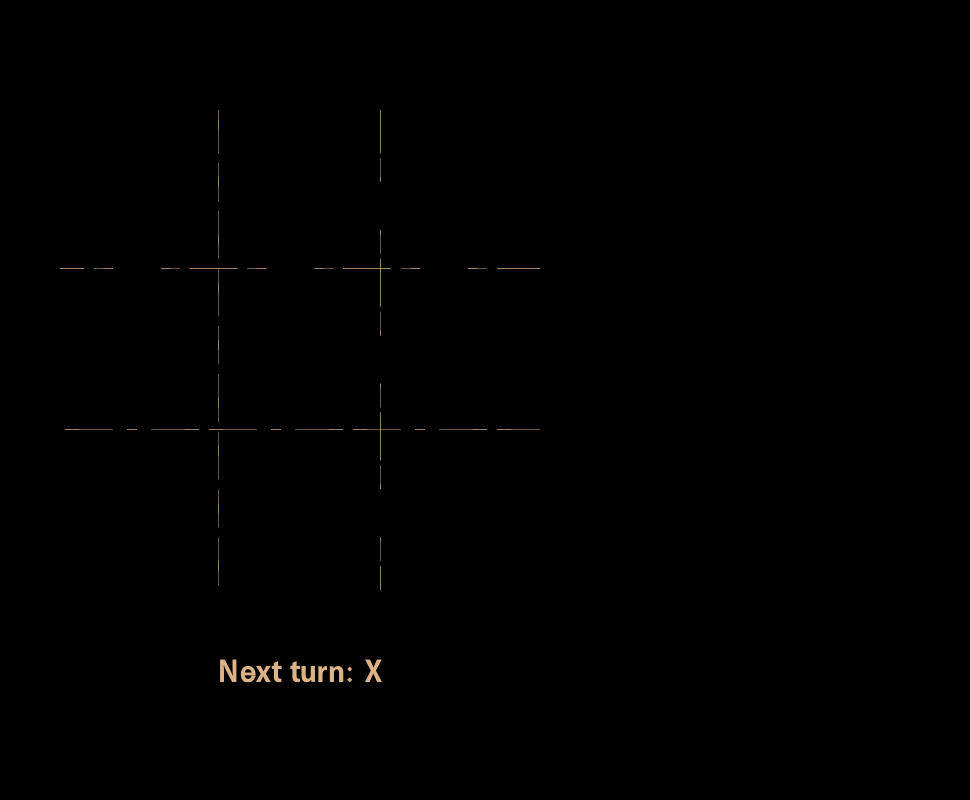
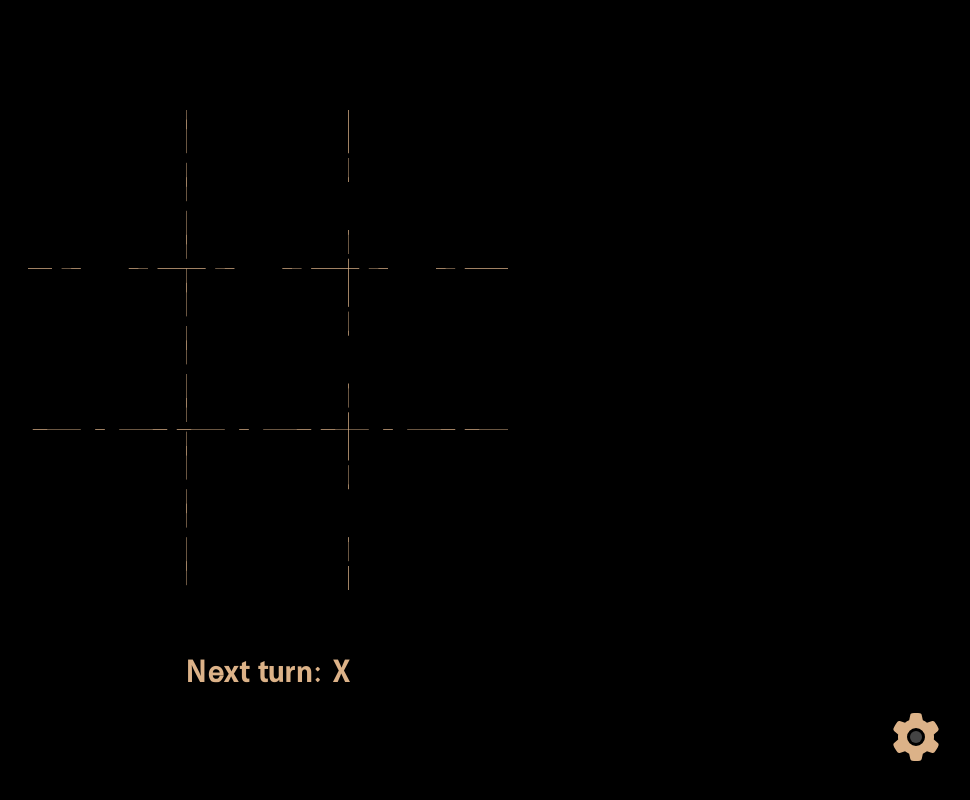
Before and after one commit to abdulrahmanhatem/tic-tac-toe, a React (Create React App) app: page / in a window 1280 px wide. Shown: the top 800 px of the page, without its empty margins (308-1278 px from the left). Built offline with nearby package versions, Linux system fonts and the light colour scheme.

Commit message:
add settings popup modal

```diff
--- a/package.json
+++ b/package.json
@@ -9,6 +9,9 @@
     "eject": "react-scripts eject"
   },
   "dependencies": {
+    "@emotion/react": "^11.11.4",
+    "@emotion/styled": "^11.11.0",
+    "@mui/material": "^5.15.12",
     "@types/react": "^18.2.58",
     "@types/react-dom": "^18.2.19",
     "react": "^18.0.0",
--- a/src/assets/styles/styles.css
+++ b/src/assets/styles/styles.css
@@ -171,3 +171,39 @@ svg.line:nth-of-type(4){
   font-size: 2rem;
   color: var(--primary-color);
 }
+.settings-icon{
+  inline-size: 3rem;
+  display: block;
+  position: fixed;
+  inset-block-end: 2rem;
+  inset-inline-end: 2rem;
+  cursor: pointer;
+}
+.settings-icon .inner{
+  fill: var(--grey);
+}
+.settings-icon .outer{
+  fill: var(--primary-color);
+}
+
+
+.popup-content {
+  margin: auto;
+  background: rgb(255, 255, 255);
+  width: 50%;
+  padding: 5px;
+}
+.popup-arrow {
+  color: rgb(255, 255, 255);
+}
+[role='tooltip'].popup-content {
+  width: 200px;
+  box-shadow: rgba(0, 0, 0, 0.16) 0px 0px 3px;
+}
+
+.popup-overlay {
+  background: rgba(0, 0, 0, 0.5);
+}
+[data-popup='tooltip'].popup-overlay {
+  background: red;
+}
--- a/src/components/Board.js
+++ b/src/components/Board.js
@@ -8,8 +8,6 @@ function Square({value, onSquareClick, win}){
 
 export default function Board({xIsNext, squares, onPlay, getCurrent}) {
     const winners = calculateWinner(squares);
-
-
     console.log('winners', winners);
 
     let status;
--- a/src/components/Game.js
+++ b/src/components/Game.js
@@ -1,7 +1,8 @@
 
 import { useState } from 'react'
 import Board from './Board';
-import Info from "./Info";
+import Info from './Info';
+import Settings from './Settings';
 
 export default function Game() {
     const [history, setHistory] = useState([Array(9).fill(null)]);
@@ -31,6 +32,9 @@ export default function Game() {
         <div className="game-info">
           <Info currentMove={currentMove} indexes={indexes} history={history} setCurrentMove={setCurrentMove}/>
         </div>
+        <span className='settings'>
+          <Settings/>
+        </span>
       </div>
     )
   }
--- /dev/null
+++ b/src/components/Settings.js
@@ -0,0 +1,69 @@
+import { useState } from 'react';
+import Box from '@mui/material/Box';
+import Button from '@mui/material/Button';
+import Typography from '@mui/material/Typography';
+import Modal from '@mui/material/Modal';
+
+const style = {
+  position: 'absolute',
+  top: '50%',
+  left: '50%',
+  transform: 'translate(-50%, -50%)',
+  width: 400,
+  bgcolor: 'background.paper',
+  border: '2px solid #000',
+  boxShadow: 24,
+  p: 4,
+};
+
+export default function Settings() {
+  const [open, setOpen] = useState(false);
+  const handleOpen = () => setOpen(true);
+  const handleClose = () => setOpen(false);
+
+  function doIt() {
+    console.log("Hello");
+  }
+
+  return (
+    <div>
+
+      <Button onClick={handleOpen}><SettingIcon/></Button>
+      <Modal
+        open={open}
+        onClose={handleClose}
+        aria-labelledby="modal-modal-title"
+        aria-describedby="modal-modal-description"
+      >
+        <Box sx={style}>
+          <Typography id="modal-modal-title" variant="h6" component="h2">
+            Text in a modal
+          </Typography>
+          <Typography id="modal-modal-description" sx={{ mt: 2 }}>
+            Duis mollis, est non commodo luctus, nisi erat porttitor ligula.
+          </Typography>
+        </Box>
+      </Modal>
+    </div>
+  );
+}
+
+export function SettingIcon() {
+    return (
+        <span className='settings-icon' title="Settings">
+            <svg xmlns="http://www.w3.org/2000/svg" viewBox="0 0 512 512">
+                <defs>
+                    <style dangerouslySetInnerHTML={{ __html: ".fa-secondary{opacity:.4}" }} />
+                </defs>
+                <path
+                    className="inner"
+                    d="M192 256a64 64 0 1 1 128 0 64 64 0 1 1 -128 0z"
+                />
+                <path
+                    className="outer"
+                    d="M489.6 191.2c6.9-6.2 9.6-15.9 6.4-24.6c-4.4-11.9-9.7-23.3-15.8-34.3l-4.7-8.1c-6.6-11-14-21.4-22.1-31.2c-5.9-7.2-15.7-9.6-24.5-6.8l-55.7 17.7C359.8 93.6 345 85 329.2 78.4L316.7 21.3c-2-9.1-9-16.3-18.2-17.8C284.7 1.2 270.5 0 256 0s-28.7 1.2-42.5 3.5c-9.2 1.5-16.2 8.7-18.2 17.8L182.8 78.4c-15.8 6.5-30.6 15.1-44 25.4L83.1 86.1c-8.8-2.8-18.6-.3-24.5 6.8c-8.1 9.8-15.5 20.2-22.1 31.2l-4.7 8.1c-6.1 11-11.4 22.4-15.8 34.3c-3.2 8.7-.5 18.4 6.4 24.6l43.3 39.4C64.6 238.9 64 247.4 64 256s.6 17.1 1.7 25.4L22.4 320.8c-6.9 6.2-9.6 15.9-6.4 24.6c4.4 11.9 9.7 23.3 15.8 34.3l4.7 8.1c6.6 11 14 21.4 22.1 31.2c5.9 7.2 15.7 9.6 24.5 6.8l55.7-17.7c13.4 10.3 28.2 18.9 44 25.4l12.5 57.1c2 9.1 9 16.3 18.2 17.8c13.8 2.3 28 3.5 42.5 3.5s28.7-1.2 42.5-3.5c9.2-1.5 16.2-8.7 18.2-17.8l12.5-57.1c15.8-6.5 30.6-15.1 44-25.4l55.7 17.7c8.8 2.8 18.6 .3 24.5-6.8c8.1-9.8 15.5-20.2 22.1-31.2l4.7-8.1c6.1-11 11.3-22.4 15.8-34.3c3.2-8.7 .5-18.4-6.4-24.6l-43.3-39.4c1.1-8.3 1.7-16.8 1.7-25.4s-.6-17.1-1.7-25.4l43.3-39.4zM256 160a96 96 0 1 1 0 192 96 96 0 1 1 0-192z"
+                />
+                </svg>
+        </span>
+    )
+}
```
Also changed, not shown: src/assets/fonts/AntipastoPro-ExtraBold_trial.ttf (added), 1 other file (tests, documents, lock files or other folders).
